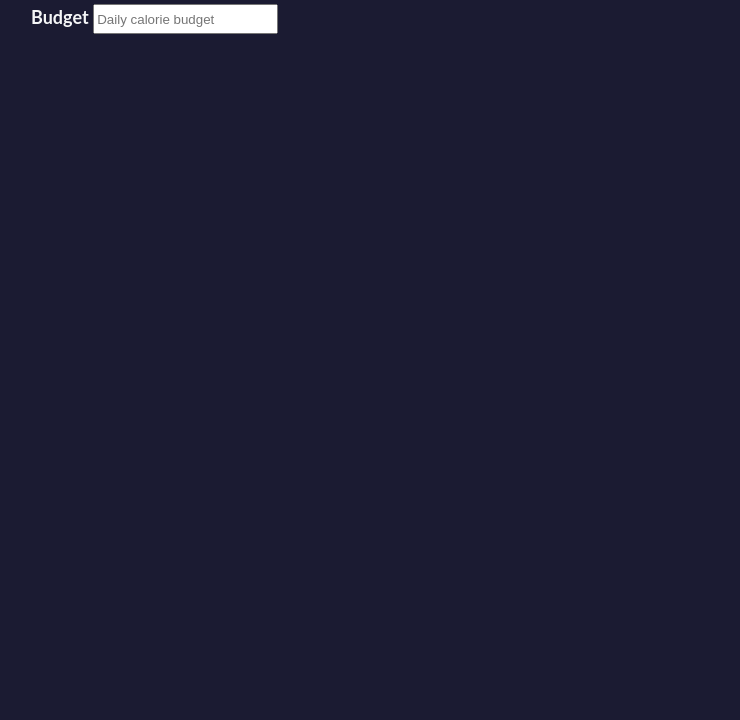
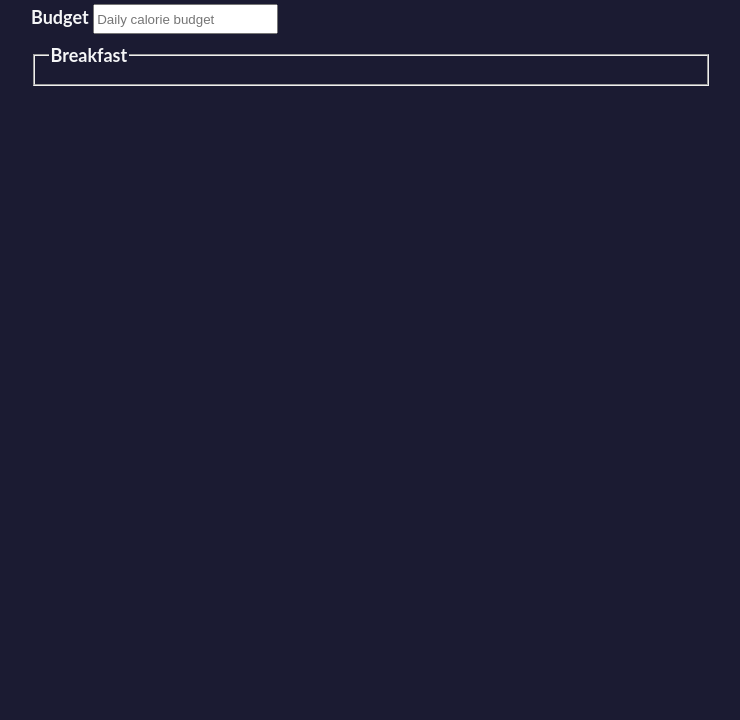
Before and after one commit to karianjahi/calorie-counter, a plain HTML site: page index.html in a window 1280 px wide. Shown: the part 80-800 px from the top of the page, without its empty margins (269-1009 px from the left). Drawn offline with Linux system fonts and the light colour scheme.

Commit message:
Add a fieldset, a legend and a div

```diff
--- a/index.html
+++ b/index.html
@@ -13,6 +13,12 @@
         <form id="calorie-counter">
             <label for="budget">Budget</label>
             <input id="budget" type="number" min="0" placeholder="Daily calorie budget" required>
+            <fieldset id="breakfast">
+                <legend>Breakfast</legend>
+                <div class="input-container">
+
+                </div>
+            </fieldset>
         </form>
       </div>
     </main>
```
